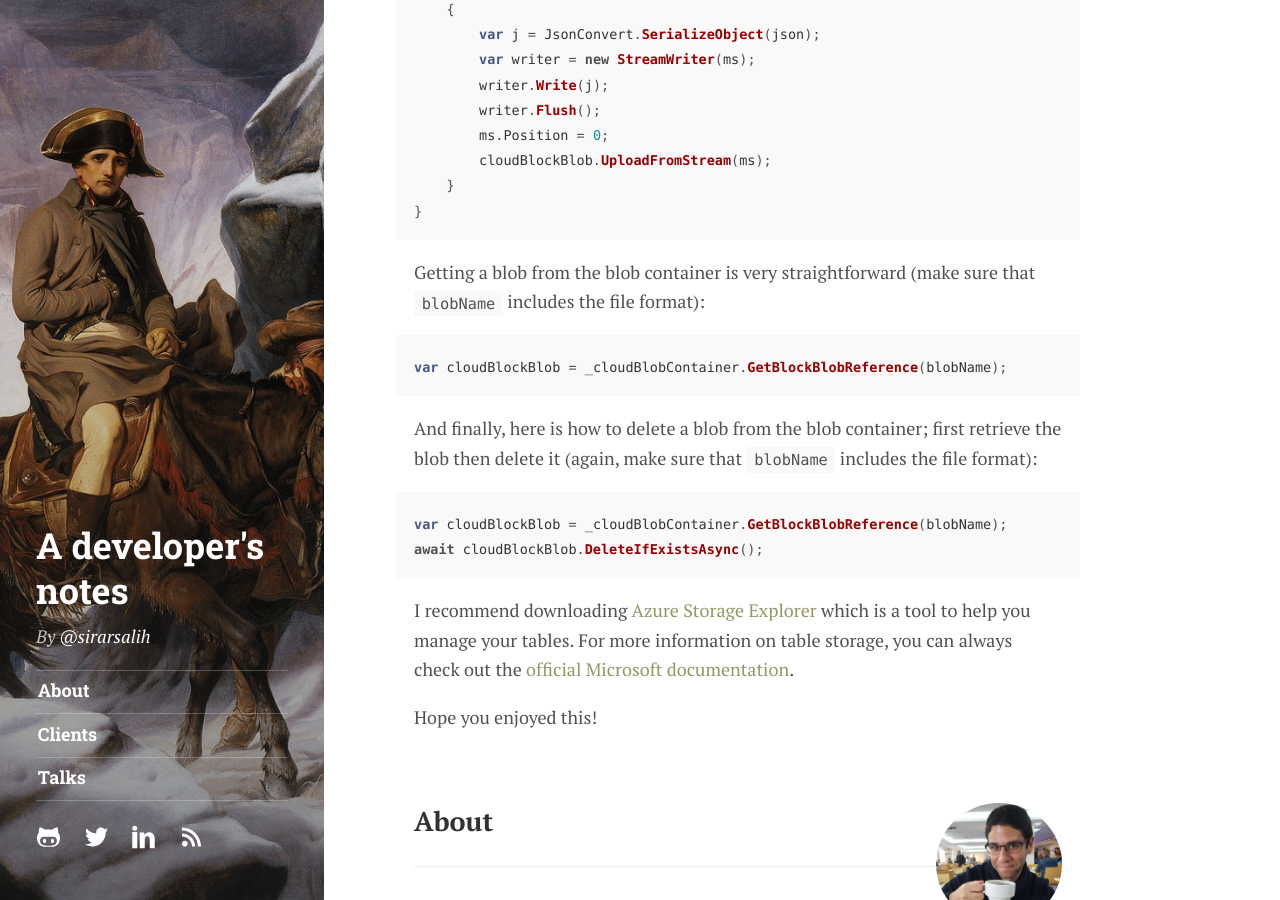
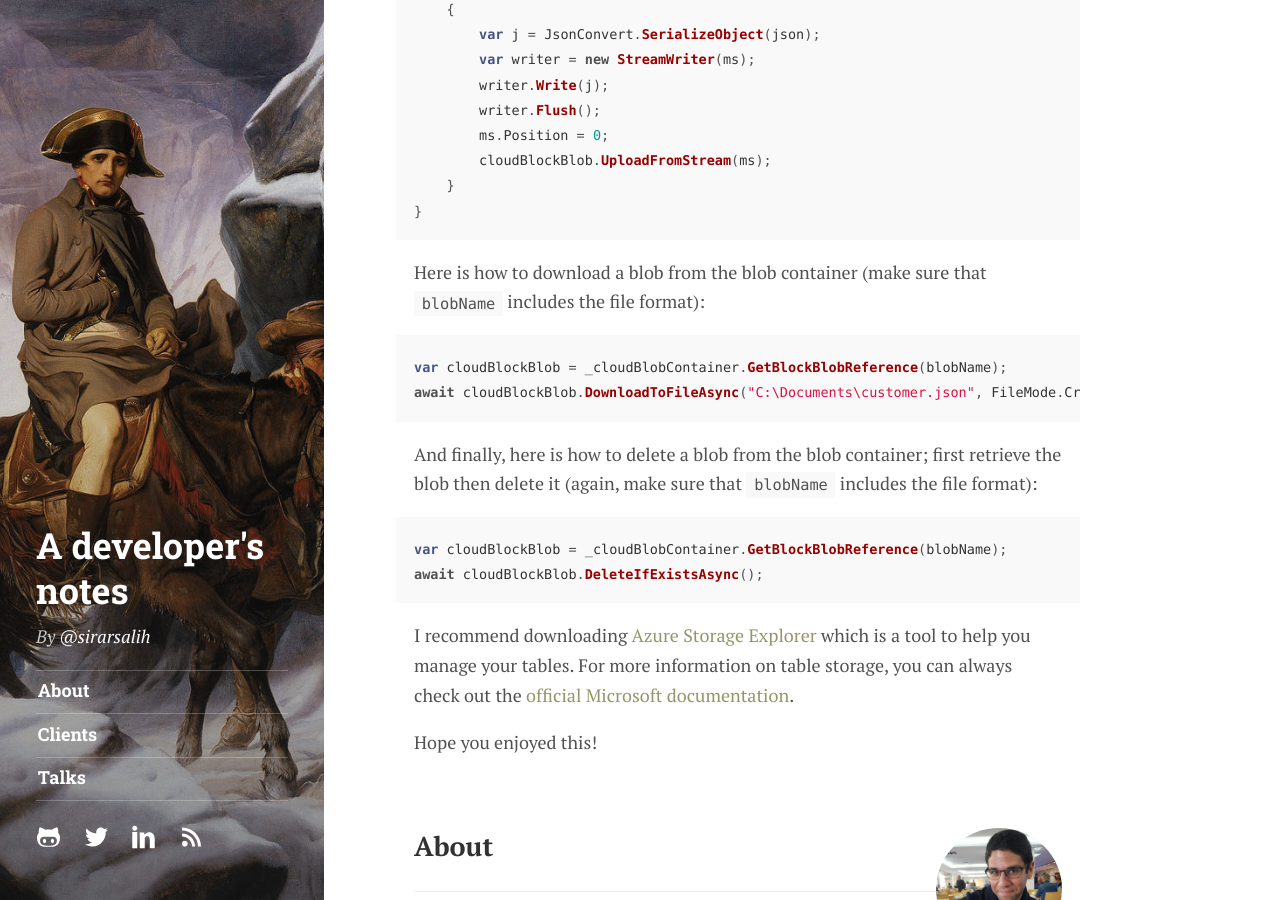
Before and after one commit to sirarsalih/sirarsalih.github.io, a Jekyll site: the page built from _posts/2017-11-16-playing-around-with-azure-table-storage.md, in a window 1280 px wide and 900 px high, scrolled down 3841 px. Built offline with Jekyll 4.4.1, drawn with Linux system fonts in a browser that asks for light colours; comment, search, counter and statistics services are not loaded.

Commit message:
Update code of getting blob.

````diff
--- a/_posts/2017-11-16-playing-around-with-azure-table-storage.md
+++ b/_posts/2017-11-16-playing-around-with-azure-table-storage.md
@@ -138,10 +138,11 @@ public void UploadJsonBlobToContainer(string blobName, object json)
 }
 ```
 
-Getting a blob from the blob container is very straightforward (make sure that <code>blobName</code> includes the file format):
+Here is how to download a blob from the blob container (make sure that <code>blobName</code> includes the file format):
 
 ```csharp
 var cloudBlockBlob = _cloudBlobContainer.GetBlockBlobReference(blobName);
+await cloudBlockBlob.DownloadToFileAsync("C:\Documents\customer.json", FileMode.Create);
 ```
 
 And finally, here is how to delete a blob from the blob container; first retrieve the blob then delete it (again, make sure that <code>blobName</code> includes the file format):
````
